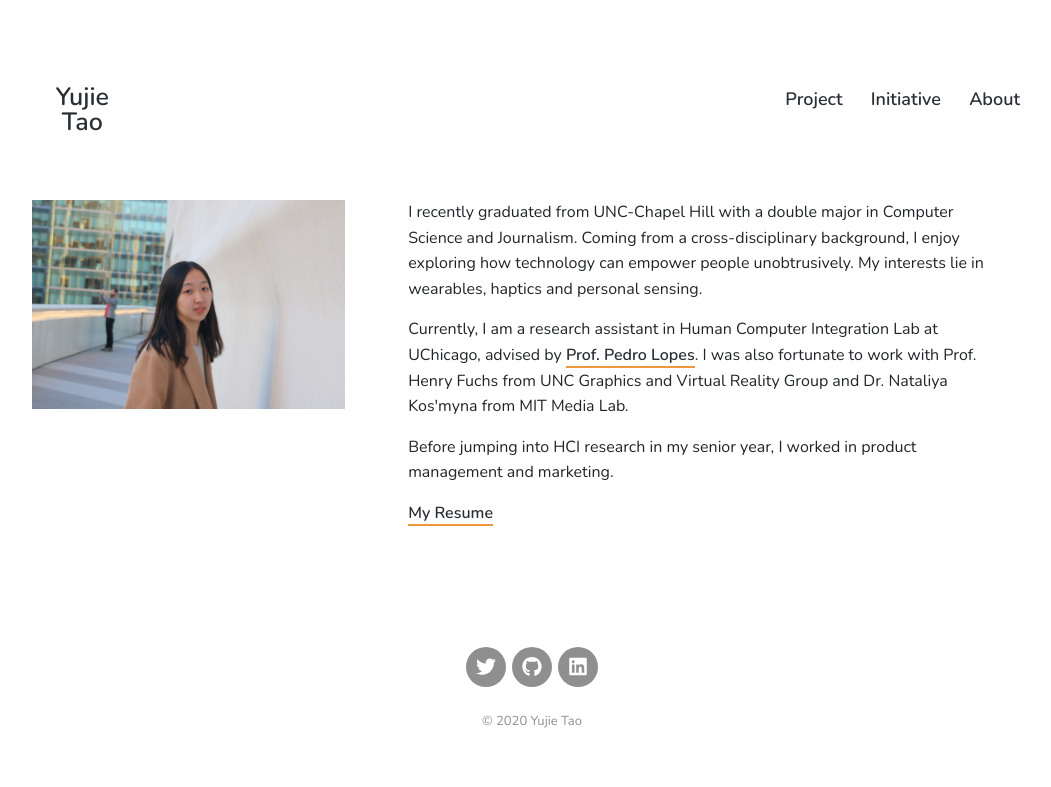
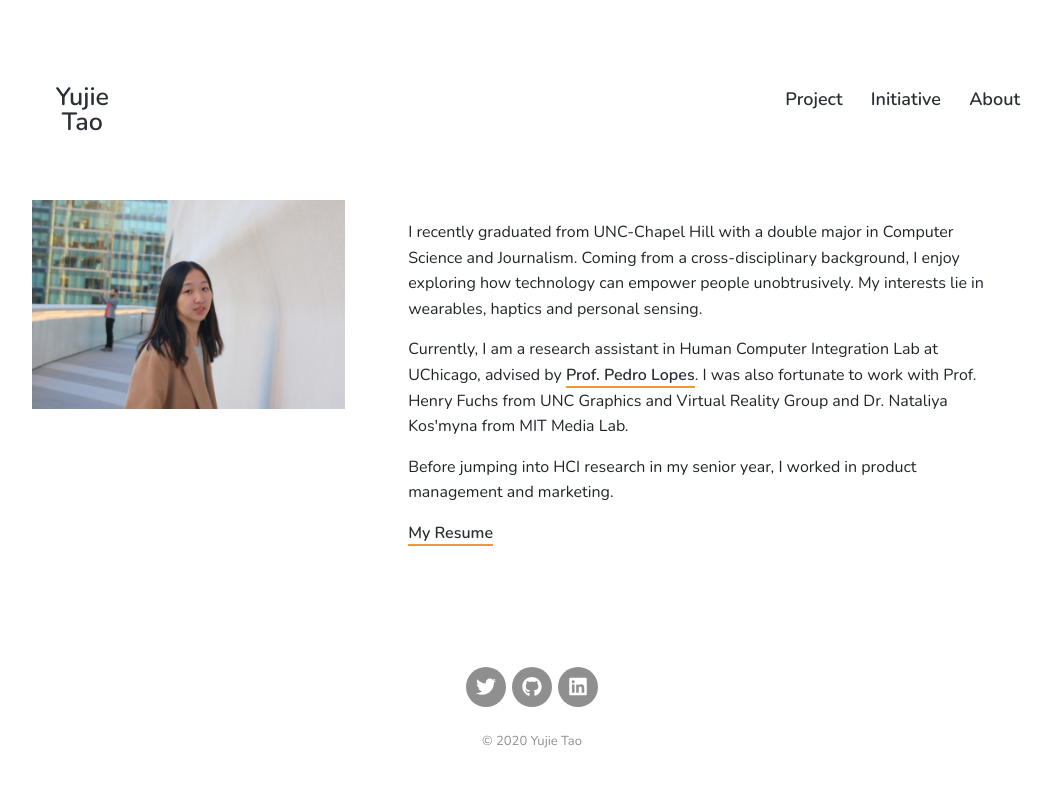
Before and after one commit to yujie-tao/personal-website, a Jekyll site: the page built from _pages/about.md, in a window 1280 px wide. Shown: the top 787 px of the page, without its empty margins (108-1159 px from the left). Built offline with Jekyll 4.4.1, drawn with Linux system fonts in a browser that asks for light colours; nearby versions of some CDN libraries.

Commit message:
revise menu

```diff
--- a/_pages/about.md
+++ b/_pages/about.md
@@ -16,10 +16,9 @@
 </div>
 
 <div class="col-lg-8 col-sm-12 about">
-<p>I recently graduated from UNC-Chapel Hill with a double major in Computer Science and Journalism. Coming from a cross-disciplinary background, I enjoy exploring how technology can empower people unobtrusively. My interests lie in wearables, haptics and personal sensing.</p>
+<p class="about_text">I recently graduated from UNC-Chapel Hill with a double major in Computer Science and Journalism. Coming from a cross-disciplinary background, I enjoy exploring how technology can empower people unobtrusively. My interests lie in wearables, haptics and personal sensing.</p>
 
 
-<!-- ## Research -->
 <p>Currently, I am a research assistant in Human Computer Integration Lab at UChicago, advised by <a href="http://plopes.org">Prof. Pedro Lopes</a>. I was also fortunate to work with Prof. Henry Fuchs from UNC Graphics and Virtual Reality Group and Dr. Nataliya Kos'myna from MIT Media Lab.</p>
 
 <p>Before jumping into HCI research in my senior year, I worked in product management and marketing.</p>
--- a/_sass/_includes/_content.scss
+++ b/_sass/_includes/_content.scss
@@ -310,6 +310,10 @@
     max-width: 90%;
 }
 
+.about {
+    margin-top: 20px;
+}
+
 a:hover {
     text-decoration: none;
 }
--- a/_sass/_includes/_header.scss
+++ b/_sass/_includes/_header.scss
@@ -148,3 +148,19 @@
         border-bottom-color: $accent-color;
     }
 }
+
+@media only screen and (max-width: 768px) {
+    .header__title {
+        margin: auto;
+    }
+
+    .menu {
+        display: block;
+    }
+
+    .menu__list {
+        width: 100%;
+        margin-top: 10px;
+        text-align: center;
+    }
+}
--- a/index.html
+++ b/index.html
@@ -5,7 +5,7 @@
 featured_image:
 ---
 <section class="listing single">
-<!-- <h4>Hi! I am doing research in wearable computing at University of Chicago. Here are some of my works across wearables</h4> -->
+<!-- <h5>Hi! I am researching novel user interfaces that empower people unobtrusively. They integrate with the human body to provide a proactive experience that allows the user to become a better self.</h5> -->
     <div class="wrap">
         {% for post in paginator.posts %}
         <article class="listing-post">
```
